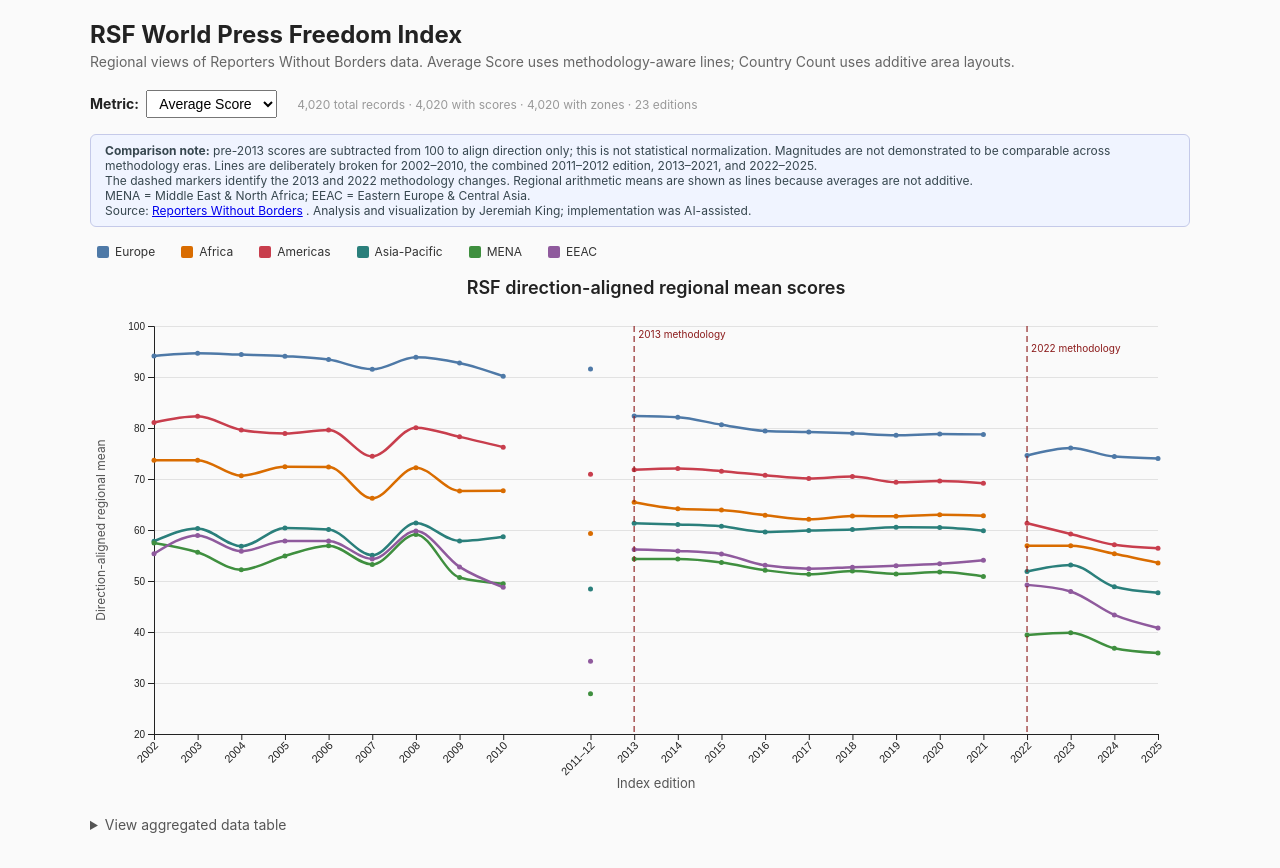
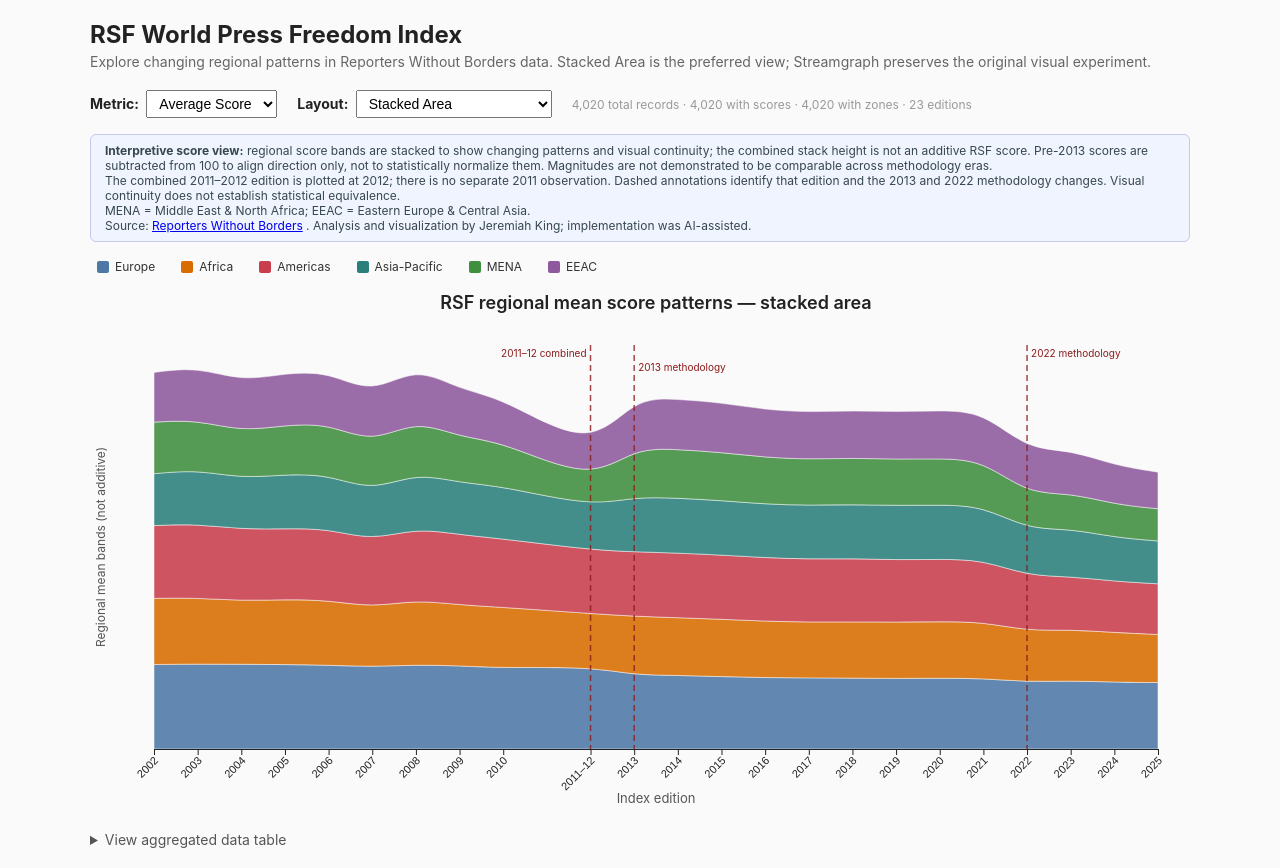
Before and after one commit to unguisdraconis/rsf-streamgraph, a React (Vite) app: page / in a window 1280 px wide. Built offline with nearby package versions, Linux system fonts and the light colour scheme.

Commit message:
fix: restore interpretive stacked-area score view

```diff
--- a/src/App.jsx
+++ b/src/App.jsx
@@ -158,8 +158,9 @@
         RSF World Press Freedom Index
       </h1>
       <p style={{ color: "#666", marginBottom: 20, fontSize: 14 }}>
-        Regional views of Reporters Without Borders data. Average Score uses
-        methodology-aware lines; Country Count uses additive area layouts.
+        Explore changing regional patterns in Reporters Without Borders data.
+        Stacked Area is the preferred view; Streamgraph preserves the original
+        visual experiment.
       </p>
 
       {/* Controls */}
@@ -184,9 +185,8 @@
           </select>
         </label>
 
-        {metric === "count" && (
         <label style={{ fontSize: 14 }}>
-            <strong>Count layout: </strong>
+          <strong>Layout: </strong>
           <select
             value={layout}
             onChange={(e) => setLayout(e.target.value)}
@@ -196,7 +196,6 @@
             <option value="wiggle">Streamgraph comparison</option>
           </select>
         </label>
-        )}
 
         <span style={{ fontSize: 12, color: "#999" }}>
           {allRecords.length.toLocaleString()} total records ·{" "}
@@ -242,15 +241,17 @@
             color: "#37474f",
           }}
         >
-          <strong>Comparison note:</strong> pre-2013 scores are subtracted from
-          100 to align direction only; this is not statistical normalization.
-          Magnitudes are not demonstrated to be comparable across methodology
-          eras. Lines are deliberately broken for 2002–2010, the combined
-          2011–2012 edition, 2013–2021, and 2022–2025.
+          <strong>Interpretive score view:</strong> regional score bands are
+          stacked to show changing patterns and visual continuity; the combined
+          stack height is not an additive RSF score. Pre-2013 scores are
+          subtracted from 100 to align direction only, not to statistically
+          normalize them. Magnitudes are not demonstrated to be comparable
+          across methodology eras.
           <br />
-          The dashed markers identify the 2013 and 2022 methodology changes.
-          Regional arithmetic means are shown as lines because averages are not
-          additive.
+          The combined 2011–2012 edition is plotted at 2012; there is no separate
+          2011 observation. Dashed annotations identify that edition and the 2013
+          and 2022 methodology changes. Visual continuity does not establish
+          statistical equivalence.
           <br />
           MENA = Middle East & North Africa; EEAC = Eastern Europe & Central
           Asia.
--- a/src/components/Streamgraph.jsx
+++ b/src/components/Streamgraph.jsx
@@ -1,6 +1,6 @@
 import React, { useCallback, useEffect, useId, useRef, useState } from "react";
 import * as d3 from "d3";
-import { segmentByMethodologyEra, ZONE_KEYS } from "../utils/parseCSV";
+import { ZONE_KEYS } from "../utils/parseCSV";
 
 const ZONE_COLORS = {
   Europe: "#4e79a7",
@@ -35,7 +35,7 @@
   const descriptionId = useId();
   const compact = width < 640;
   const margin = {
-    top: 54,
+    top: 58,
     right: compact ? 18 : 32,
     bottom: compact ? 68 : 58,
     left: compact ? 48 : 64,
@@ -44,11 +44,7 @@
   const innerH = Math.max(1, height - margin.top - margin.bottom);
   const isAverage = metric === "avgScore";
   const activeZone = hoveredZone ?? pinnedZone;
-  const chartForm = isAverage
-    ? "segmented line chart"
-    : layout === "wiggle"
-      ? "streamgraph"
-      : "stacked area chart";
+  const chartForm = layout === "wiggle" ? "streamgraph" : "stacked area chart";
 
   const draw = useCallback(() => {
     if (!data || data.length === 0) return;
@@ -61,7 +57,7 @@
       .attr("id", titleId)
       .text(
         isAverage
-          ? "RSF direction-aligned mean scores by region"
+          ? `RSF direction-aligned regional mean scores, ${chartForm}`
           : `RSF country counts by region, ${chartForm}`,
       );
     svg
@@ -69,18 +65,40 @@
       .attr("id", descriptionId)
       .text(
         isAverage
-          ? "A segmented line chart of regional arithmetic mean scores. Lines break between 2010 and the combined 2011-2012 edition, at the 2013 methodology change, and at the 2022 methodology change. Exact values are available in the table after the chart."
-          : `A ${chartForm} of country counts. Band thickness represents the number of included countries in each mutually exclusive project region. Exact values are available in the table after the chart.`,
+          ? `An interpretive ${chartForm} of direction-aligned regional mean scores. Bands show changing regional patterns and visual continuity; their combined height is not an additive RSF score. The combined 2011-2012 edition is plotted at 2012, and annotations identify the 2013 and 2022 methodology changes. Exact values are available in the table after the chart.`
+          : `A ${chartForm} of additive country counts. Band thickness represents the number of included countries in each mutually exclusive project region. Exact values are available in the table after the chart.`,
       );
 
     const xScale = d3
       .scaleLinear()
       .domain(d3.extent(data, (row) => row.year))
       .range([0, innerW]);
+    const offsetFn =
+      layout === "wiggle" ? d3.stackOffsetWiggle : d3.stackOffsetNone;
+    const orderFn =
+      layout === "wiggle" ? d3.stackOrderInsideOut : d3.stackOrderNone;
+    const series = d3
+      .stack()
+      .keys(ZONE_KEYS)
+      .offset(offsetFn)
+      .order(orderFn)(data);
+    const yScale = d3
+      .scaleLinear()
+      .domain([
+        d3.min(series, (layer) => d3.min(layer, (point) => point[0])),
+        d3.max(series, (layer) => d3.max(layer, (point) => point[1])),
+      ])
+      .nice()
+      .range([innerH, 0]);
+    const area = d3
+      .area()
+      .x((point) => xScale(point.data.year))
+      .y0((point) => yScale(point[0]))
+      .y1((point) => yScale(point[1]))
+      .curve(d3.curveBasis);
     const g = svg
       .append("g")
       .attr("transform", `translate(${margin.left},${margin.top})`);
-
     const hoverLine = g
       .append("line")
       .attr("y1", 0)
@@ -114,150 +132,6 @@
       d3.select(tooltipRef.current).style("display", "none");
     };
 
-    if (isAverage) {
-      const values = data.flatMap((row) =>
-        ZONE_KEYS.map((zone) => row[zone]).filter(Number.isFinite),
-      );
-      const rawExtent = d3.extent(values);
-      const padding = Math.max(2, (rawExtent[1] - rawExtent[0]) * 0.06);
-      const yScale = d3
-        .scaleLinear()
-        .domain([rawExtent[0] - padding, rawExtent[1] + padding])
-        .nice()
-        .range([innerH, 0]);
-      const line = d3
-        .line()
-        .defined((row) => Number.isFinite(row.value))
-        .x((row) => xScale(row.year))
-        .y((row) => yScale(row.value))
-        .curve(d3.curveMonotoneX);
-      const segments = segmentByMethodologyEra(data);
-      const lineData = ZONE_KEYS.flatMap((zone) =>
-        segments.map((segment) => ({
-          zone,
-          era: segment.id,
-          values: segment.data.map((row) => ({
-            ...row,
-            value: row[zone],
-          })),
-        })),
-      );
-
-      g.append("g").attr("class", "grid-lines").call(
-        d3.axisLeft(yScale).ticks(6).tickSize(-innerW).tickFormat(""),
-      );
-      g.select(".grid-lines .domain").remove();
-      g.selectAll(".grid-lines line")
-        .attr("stroke", "#d9d9d9")
-        .attr("stroke-opacity", 0.7);
-      g.append("g").call(d3.axisLeft(yScale).ticks(6));
-
-      g.selectAll("path.score-line")
-        .data(lineData.filter((series) => series.values.length > 1))
-        .join("path")
-        .attr("class", "score-line")
-        .attr("data-zone", (series) => series.zone)
-        .attr("data-era", (series) => series.era)
-        .attr("fill", "none")
-        .attr("stroke", (series) => ZONE_COLORS[series.zone])
-        .attr("stroke-width", (series) =>
-          activeZone === series.zone ? 4 : 2.5,
-        )
-        .attr("opacity", (series) =>
-          activeZone === null || activeZone === series.zone ? 1 : 0.16,
-        )
-        .attr("d", (series) => line(series.values))
-        .style("cursor", "crosshair")
-        .on("mouseenter", (_event, series) => setHoveredZone(series.zone))
-        .on("mousemove", function (event, series) {
-          const [mx] = d3.pointer(event, g.node());
-          const year = xScale.invert(mx);
-          const row = d3.least(
-            series.values,
-            (candidate) => Math.abs(candidate.year - year),
-          );
-          hoverLine
-            .attr("x1", xScale(row.year))
-            .attr("x2", xScale(row.year))
-            .attr("opacity", 0.55);
-          showTooltip(event, series.zone, row);
-        })
-        .on("mouseleave", hideTooltip);
-
-      const points = ZONE_KEYS.flatMap((zone) =>
-        data
-          .filter((row) => Number.isFinite(row[zone]))
-          .map((row) => ({ zone, row })),
-      );
-      g.selectAll("circle.score-point")
-        .data(points)
-        .join("circle")
-        .attr("class", "score-point")
-        .attr("cx", ({ row }) => xScale(row.year))
-        .attr("cy", ({ zone, row }) => yScale(row[zone]))
-        .attr("r", ({ zone }) => (activeZone === zone ? 4 : 2.5))
-        .attr("fill", ({ zone }) => ZONE_COLORS[zone])
-        .attr("opacity", ({ zone }) =>
-          activeZone === null || activeZone === zone ? 1 : 0.12,
-        )
-        .on("mouseenter", (event, point) => {
-          setHoveredZone(point.zone);
-          hoverLine
-            .attr("x1", xScale(point.row.year))
-            .attr("x2", xScale(point.row.year))
-            .attr("opacity", 0.55);
-          showTooltip(event, point.zone, point.row);
-        })
-        .on("mouseleave", hideTooltip);
-
-      [
-        { year: 2013, label: "2013 methodology" },
-        { year: 2022, label: "2022 methodology" },
-      ].forEach(({ year, label }, index) => {
-        const x = xScale(year);
-        g.append("line")
-          .attr("x1", x)
-          .attr("x2", x)
-          .attr("y1", 0)
-          .attr("y2", innerH)
-          .attr("stroke", "#8b1a1a")
-          .attr("stroke-width", 1.5)
-          .attr("stroke-dasharray", "6,4")
-          .attr("opacity", 0.75)
-          .attr("pointer-events", "none");
-        g.append("text")
-          .attr("x", x + (index === 1 && compact ? -4 : 4))
-          .attr("y", 12 + index * 14)
-          .attr("text-anchor", index === 1 && compact ? "end" : "start")
-          .attr("font-size", compact ? 9 : 10)
-          .attr("fill", "#8b1a1a")
-          .text(label);
-      });
-    } else {
-      const offsetFn =
-        layout === "wiggle" ? d3.stackOffsetWiggle : d3.stackOffsetNone;
-      const orderFn =
-        layout === "wiggle" ? d3.stackOrderInsideOut : d3.stackOrderNone;
-      const series = d3
-        .stack()
-        .keys(ZONE_KEYS)
-        .offset(offsetFn)
-        .order(orderFn)(data);
-      const yScale = d3
-        .scaleLinear()
-        .domain([
-          d3.min(series, (layer) => d3.min(layer, (point) => point[0])),
-          d3.max(series, (layer) => d3.max(layer, (point) => point[1])),
-        ])
-        .nice()
-        .range([innerH, 0]);
-      const area = d3
-        .area()
-        .x((point) => xScale(point.data.year))
-        .y0((point) => yScale(point[0]))
-        .y1((point) => yScale(point[1]))
-        .curve(d3.curveBasis);
-
     g.selectAll("path.layer")
       .data(series)
       .join("path")
@@ -285,9 +159,36 @@
       })
       .on("mouseleave", hideTooltip);
 
-      if (layout !== "wiggle") {
+    if (isAverage) {
+      [
+        { year: 2012, label: "2011–12 combined", anchor: "end", dx: -4, y: 12 },
+        { year: 2013, label: "2013 methodology", anchor: "start", dx: 4, y: 26 },
+        { year: 2022, label: "2022 methodology", anchor: "start", dx: 4, y: 12 },
+      ].forEach(({ year, label, anchor, dx, y }) => {
+        const x = xScale(year);
+        g.append("line")
+          .attr("x1", x)
+          .attr("x2", x)
+          .attr("y1", 0)
+          .attr("y2", innerH)
+          .attr("stroke", "#8b1a1a")
+          .attr("stroke-width", 1.5)
+          .attr("stroke-dasharray", "6,4")
+          .attr("opacity", 0.8)
+          .attr("pointer-events", "none");
+        g.append("text")
+          .attr("x", x + dx)
+          .attr("y", y)
+          .attr("text-anchor", anchor)
+          .attr("font-size", compact ? 9 : 10)
+          .attr("fill", "#8b1a1a")
+          .attr("pointer-events", "none")
+          .text(label);
+      });
+    }
+
+    if (layout !== "wiggle" && !isAverage) {
       g.append("g").call(d3.axisLeft(yScale).ticks(6));
-      }
     }
 
     const xAxis = d3
@@ -312,7 +213,7 @@
       .attr("font-size", 13)
       .attr("fill", "#555")
       .text("Index edition");
-    if (isAverage || layout !== "wiggle") {
+    if (layout !== "wiggle") {
       svg
         .append("text")
         .attr("transform", "rotate(-90)")
@@ -321,7 +222,7 @@
         .attr("text-anchor", "middle")
         .attr("font-size", 12)
         .attr("fill", "#555")
-        .text(isAverage ? "Direction-aligned regional mean" : "Country count");
+        .text(isAverage ? "Regional mean bands (not additive)" : "Country count");
     }
     svg
       .append("text")
@@ -333,7 +234,7 @@
       .attr("fill", "#222")
       .text(
         isAverage
-          ? "RSF direction-aligned regional mean scores"
+          ? `RSF regional mean score patterns — ${layout === "wiggle" ? "streamgraph" : "stacked area"}`
           : `RSF country count by region — ${layout === "wiggle" ? "streamgraph" : "stacked area"}`,
       );
   }, [
@@ -402,6 +303,7 @@
           height={height}
           preserveAspectRatio="xMidYMid meet"
           data-chart-form={chartForm}
+          data-chart-metric={isAverage ? "average-score" : "country-count"}
         />
         <div ref={tooltipRef} className="chart-tooltip" aria-hidden="true" />
       </div>
--- a/src/utils/parseCSV.js
+++ b/src/utils/parseCSV.js
@@ -387,9 +387,9 @@
 }
 
 /**
- * Split annual aggregates into methodology-aware segments. Line charts must
- * draw each returned segment separately so they cannot imply continuity
- * across the unobserved 2011 edition or the 2013 and 2022 methodology changes.
+ * Group annual aggregates into methodology-aware segments for validation and
+ * interpretation. A visualization may use continuous geometry for an explicitly
+ * interpretive purpose while annotating these non-comparable boundaries.
  */
 export function segmentByMethodologyEra(rows) {
   return METHODOLOGY_ERAS.map((era) => ({
```
Lines whose indentation alone changed are shown as unchanged.
